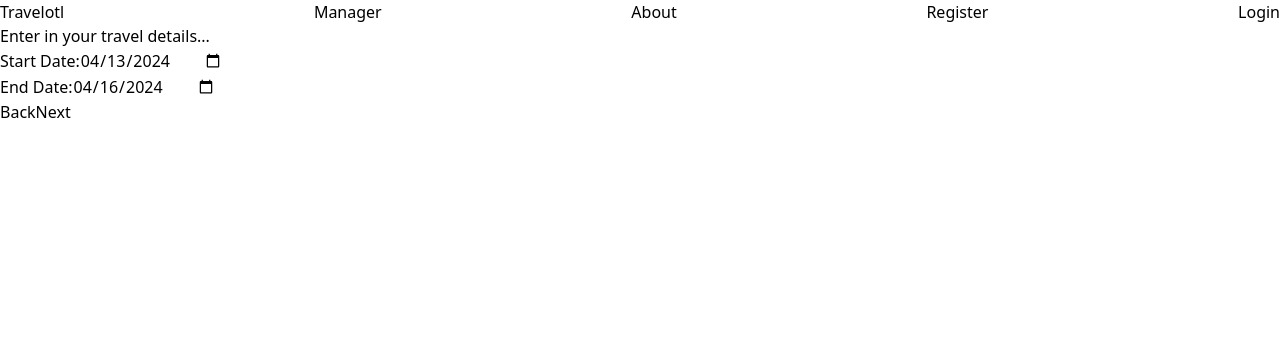
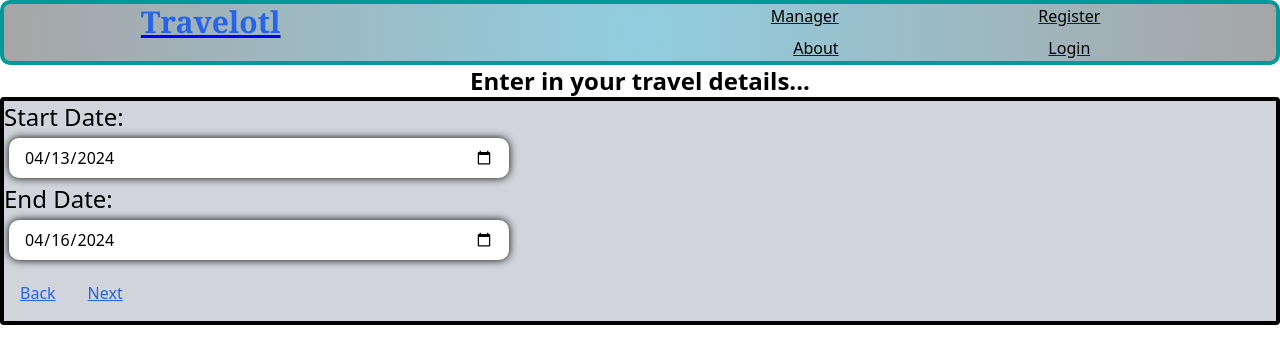
Before and after one commit to WellsOfLivingWater/TeenTitans-Travelotl, a React (Vite) app: page /form/page2 in a window 1280 px wide. Shown: the top 364 px of the page. Built offline with nearby package versions, Linux system fonts and the light colour scheme.

Commit message:
styling added to pages

```diff
--- a/client/components/Form.jsx
+++ b/client/components/Form.jsx
@@ -9,7 +9,7 @@ const Form = () => {
       <Header />
       <div className="form-container">
         <div>
-          <h2>Enter in your travel details...</h2>
+          <h2 className='text-2xl text-center font-bold'>Enter in your travel details...</h2>
         </div>
         <div>
           <Outlet />
--- a/client/components/Header.jsx
+++ b/client/components/Header.jsx
@@ -5,18 +5,18 @@ const Header = () => {
   return (
     <div className="header-container">
       <div>
-        <h1>Travelotl</h1>
+        <h1 className='text-blue-600 text-3xl font-bold font-serif text-center'>Travelotl</h1>
       </div>
-      <div>
+      <div className='text-right m-2'>
         <Link to='/manager'>Manager</Link>
       </div>
-      <div>
+      <div className='text-right m-2'>
         <Link to='/about'>About</Link>
       </div>
-      <div>
+      <div className='text-center m-2'>
         <Link to='/register'>Register</Link>
       </div>
-      <div>
+      <div className='text-center m-2'>
         <Link to='/login'>Login</Link>
       </div>
     </div>
--- a/client/components/formPages/Page1.jsx
+++ b/client/components/formPages/Page1.jsx
@@ -22,11 +22,11 @@ const Page1 = () => {
   };
 
   return (
-    <div>
-      <label htmlFor="destination">
+    <div className="bg-gray-300 rounded border-4 border-black">
+      <label className='text-2xl' htmlFor="destination">
         Destination:
       </label>
-      <input
+      <input className='typed-input'
         type="text"
         name="destination"
         value={destination}
@@ -35,7 +35,7 @@ const Page1 = () => {
       />
       <div>
         <Link to='/form/page2'>
-          <button type='button'>Next</button>
+          <button className='m-4 text-blue-600 underline' type='button'>Next</button>
         </Link>
       </div>
     </div>
--- a/client/components/formPages/Page2.jsx
+++ b/client/components/formPages/Page2.jsx
@@ -27,12 +27,13 @@ const Page2 = () => {
   };
 
   return (
-    <>
+    <div className="bg-gray-300 rounded border-4 border-black">
       <div>
-        <label htmlFor="startDate">
+        <label className='text-2xl' htmlFor="startDate">
           Start Date:
         </label>
-        <input type="date"
+        <input className='typed-input'
+          type="date"
           name="startDate"
           value={startDate}
           onChange={handleInputChange}
@@ -40,10 +41,10 @@ const Page2 = () => {
         />
       </div>
       <div>
-        <label htmlFor="endDate">
+        <label className='text-2xl' htmlFor="endDate">
           End Date:
         </label>
-        <input
+        <input className='typed-input'
           type="date"
           name="endDate"
           value={endDate}
@@ -51,15 +52,15 @@ const Page2 = () => {
           onKeyDown={handleKeyDown}
         />
       </div>
-      <div>
+      <div >
         <Link to='/form'>
-          <button type='button'>Back</button>
+          <button className='m-4 underline text-blue-600' type='button'>Back</button>
         </Link>
         <Link to='/form/page3'>
-          <button type='button'>Next</button>
+          <button className='m-4 underline text-blue-600' type='button'>Next</button>
         </Link>
       </div>
-    </>
+    </div>
   );
 };
 
--- a/client/components/formPages/Page3.jsx
+++ b/client/components/formPages/Page3.jsx
@@ -31,10 +31,10 @@ const Page3 = () => {
   };
 
   return (
-    <div className="activities-container">
-      <p>Select activities you are interested in...</p>
+    <div className="bg-gray-300 rounded border-4 border-black ">
+      <p className='text-2xl text-center'>Select activities you are interested in...</p>
       <ul className="activities">
-        <li>
+        <li className='activity-card'>
           <label>
             <input
               type="checkbox"
@@ -46,7 +46,7 @@ const Page3 = () => {
             Hiking
           </label>
         </li>
-        <li>
+        <li className='activity-card'>
           <label>
             <input
               type="checkbox"
@@ -58,7 +58,7 @@ const Page3 = () => {
             Local Events
           </label>
         </li>
-        <li>
+        <li className='activity-card'>
           <label>
             <input
               type="checkbox"
@@ -70,7 +70,7 @@ const Page3 = () => {
             Restaurants
           </label>
         </li>
-        <li>
+        <li className='activity-card'>
           <label>
             <input
               type="checkbox"
@@ -82,7 +82,7 @@ const Page3 = () => {
             Danger
           </label>
         </li>
-        <li>
+        <li className='activity-card'>
           <label>
             <input
               type="checkbox"
@@ -94,7 +94,7 @@ const Page3 = () => {
             Safety
           </label>
         </li>
-        <li>
+        <li className='activity-card'>
           <label>
             <input
               type="checkbox"
@@ -109,10 +109,10 @@ const Page3 = () => {
       </ul>
       <div>
         <Link to='/form/page2'>
-          <button type='button'>Back</button>
+          <button className='m-4 underline text-blue-600' type='button'>Back</button>
         </Link>
         <Link to='/form/page4'>
-          <button type='button'>Next</button>
+          <button className='m-4 underline text-blue-600' type='button'>Next</button>
         </Link>
       </div>
     </div>
--- a/client/components/formPages/Page4.jsx
+++ b/client/components/formPages/Page4.jsx
@@ -23,11 +23,11 @@ const Page4 = () => {
   };
 
   return (
-    <div>
-      <label htmlFor="budget">
+    <div className="bg-gray-300 rounded border-4 border-black">
+      <label className='text-2xl' htmlFor="budget">
         Budget:
       </label>
-      <input
+      <input className='typed-input'
         type="number"
         name="budget"
         value={budget}
@@ -36,10 +36,10 @@ const Page4 = () => {
       />
       <div>
         <Link to='/form/page3'>
-          <button type='button'>Back</button>
+          <button className='m-4 underline text-blue-600' type='button'>Back</button>
         </Link>
         <Link to='/form/page5'>
-          <button type='button'>Next</button>
+          <button className='m-4 underline text-blue-600' type='button'>Next</button>
         </Link>
       </div>
     </div>
--- a/client/components/formPages/Page5.jsx
+++ b/client/components/formPages/Page5.jsx
@@ -22,11 +22,11 @@ const Page5 = () => {
   };
 
   return (
-    <div>
-      <label htmlFor="travelers">
+    <div className="bg-gray-300 rounded border-4 border-black">
+      <label className='text-2xl' htmlFor="travelers">
         No. of Travelers:
       </label>
-      <input
+      <input className="typed-input"
         type="number"
         name="travelers"
         value={travelers}
@@ -35,10 +35,10 @@ const Page5 = () => {
       />
       <div>
         <Link to='/form/page4'>
-          <button type='button'>Back</button>
+          <button className='m-4 underline text-blue-600' type='button'>Back</button>
         </Link>
         <Link to='/form/page6'>
-          <button type='button'>Next</button>
+          <button className='m-4 underline text-blue-600' type='button'>Next</button>
         </Link>
       </div>
     </div>
--- a/client/components/formPages/Page6.jsx
+++ b/client/components/formPages/Page6.jsx
@@ -49,11 +49,11 @@ const Page6 = () => {
   };
 
 return (
-    <div className="group-description-container">
+    <div className="bg-gray-300 rounded border-4 border-black ">
       <p>What best describes your travel group...</p>
-      <ul className="group-description">
+      <ul className="groups">
         <li>
-          <label>
+          <label className='group-card'>
             <input
               type="radio"
               name="groupDescription"
@@ -66,7 +66,7 @@ return (
           </label>
         </li>
         <li>
-          <label>
+          <label className='group-card'>
             <input
               type="radio"
               name="groupDescription"
@@ -79,7 +79,7 @@ return (
           </label>
         </li>
         <li>
-          <label>
+          <label className='group-card'>
             <input
               type="radio"
               name="groupDescription"
@@ -92,7 +92,7 @@ return (
           </label>
         </li>
         <li>
-          <label>
+          <label className='group-card'>
             <input
               type="radio"
               name="groupDescription"
@@ -105,7 +105,7 @@ return (
           </label>
         </li>
         <li>
-          <label>
+          <label className='group-card'>
             <input
               type="radio"
               name="groupDescription"
@@ -120,9 +120,9 @@ return (
       </ul>
       <div>
         <Link to='/form/page5'>
-          <button type='button'>Back</button>
+          <button className='m-4 underline text-blue-600' type='button'>Back</button>
         </Link>
-        <button type='submit' onClick={handleClick}>Submit</button>
+        <button className='m-4 underline text-blue-600' type='submit' onClick={handleClick}>Submit</button>
       </div>
     </div>
   );
--- a/output.css
+++ b/output.css
@@ -553,17 +553,3 @@ video {
   --tw-contain-paint:  ;
   --tw-contain-style:  ;
 }
-
-/* body {
-    background-color: lightblue;
-} */
-
-.header-container {
-  display: flex;
-  justify-content: space-between;
-  align-items: center;
-}
-
-.activities-container{
-  background-color: green;
-}
--- a/styles.css
+++ b/styles.css
@@ -2,23 +2,30 @@
 @tailwind components;
 @tailwind utilities;
 
-/* body {
-    background-color: lightblue;
-} */
-
 .header-container {
-    display: flex;
-    justify-content: space-between;
-    align-items: center;
+    text-decoration: underline;
+    text-decoration-color: blue;
+    column-count: 3;
+    background: rgb(145,206,224);
+    background: radial-gradient(circle, rgba(145,206,224,1) 0%, rgba(167,166,166,1) 100%);
+    border-radius: 10px;
+    border-width: 4px;
+    border-color: rgb(4, 153, 153);
 }
 
 .activities{
     column-count:3;
 }
 
+.groups{
+    column-count: 2;
+}
+
 .activity-card{
     border-radius: 25px;
-    background: #73AD21;
+    background: rgba(37, 99, 235);
+    box-shadow: 10px 5px 5px black;
+    color: white;
     padding: 24px;
     width: 200px;
     height: 85px;
@@ -28,3 +35,35 @@
     font-size: 150%;
     margin: 5px;
 }
+
+.group-card{
+    display: flex;
+    border-radius: 25px;
+    background: rgba(37, 99, 235);
+    box-shadow: 10px 5px 5px black;
+    color: white;
+    padding: 24px;
+    width: 200px;
+    height: 85px;
+    text-align: center;
+    text-justify: center;
+    font-weight: bold;
+    font-size: 125%;
+    margin: 5px;
+}
+
+.typed-input {
+    background-color: white;
+    width: 100%;
+    border-radius: 10px;
+    height: 2.5rem;
+    padding: 0 15px;
+    box-shadow: 0px 0px 8px #ddd;
+    display: block;
+    margin-left: auto;
+    margin-right: auto;
+    max-width: 500px;
+    box-shadow: 0px 0px 8px;
+    margin: 5px;
+    position: relative;
+}
```
